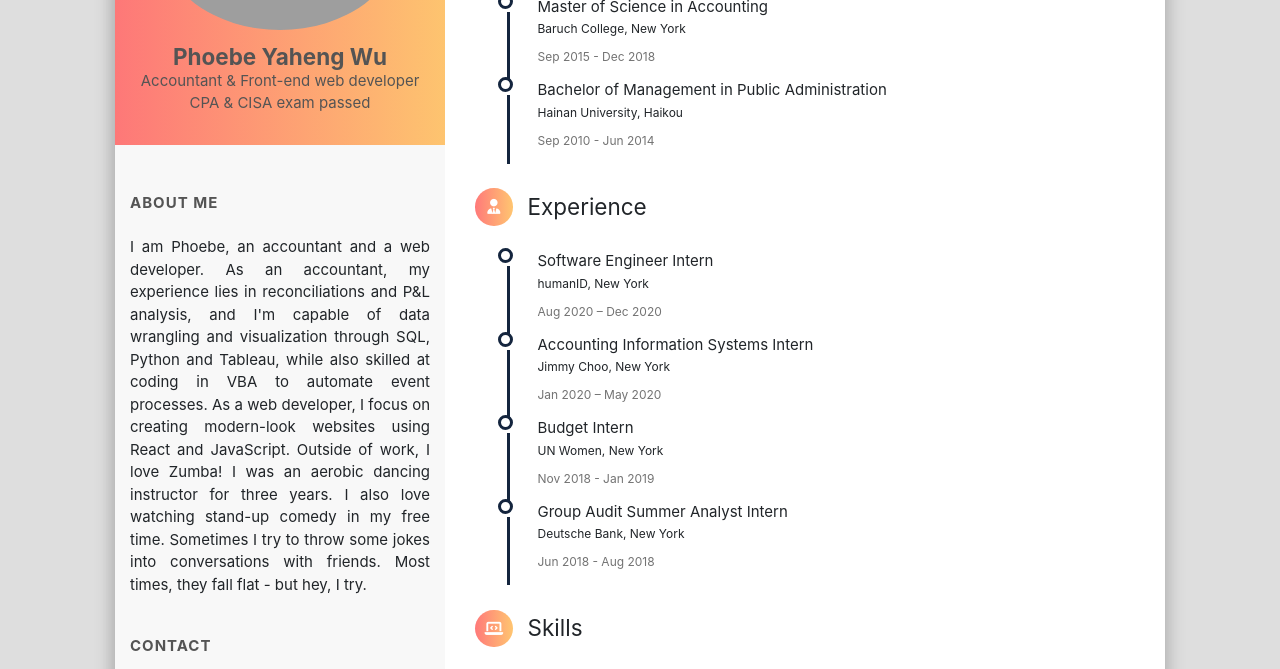
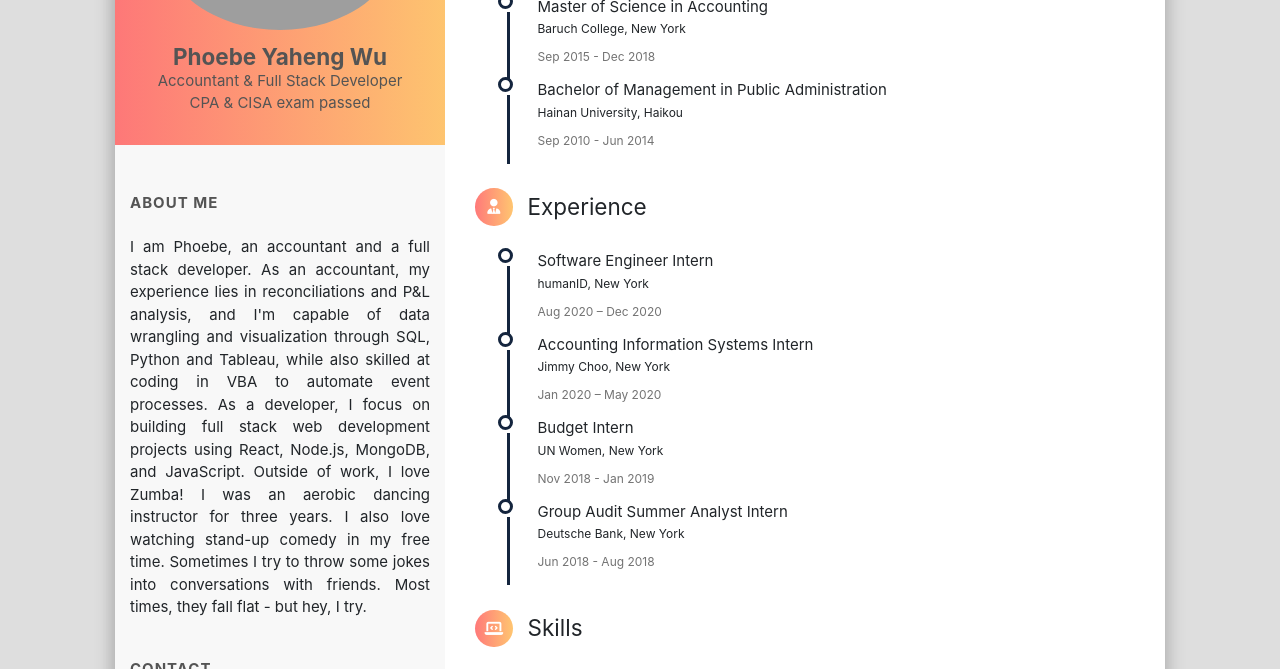
Before and after one commit to wuyaheng/react-portfolio-site, a React (Create React App) app: page /resume in a window 1280 px wide. Shown: the part 244-913 px from the top of the page. Built offline with nearby package versions, Linux system fonts and the light colour scheme; grey boxes are pictures that could not be loaded; what react-sizeme would draw is missing.

Commit message:
update resume

```diff
--- a/src/pages/Resume/Resume.js
+++ b/src/pages/Resume/Resume.js
@@ -15,14 +15,14 @@ class Resume extends Component {
                     </div>
                     <div className="bio">
                     <h1 className="name">Phoebe Yaheng Wu</h1>
-                    <p className="profession">Accountant & Front-end web developer<br/>
+                    <p className="profession">Accountant & Full Stack Developer<br/>
                         CPA & CISA exam passed</p>
                     </div>
                 </div>
                 <div className="intro-section about">
                     <h1 className="title">about me</h1>
                     <p className="paragraph">
-                    I am Phoebe, an accountant and a web developer. As an accountant, my experience lies in reconciliations and P&L analysis, and I'm capable of data wrangling and visualization through SQL, Python and Tableau, while also skilled at coding in VBA to automate event processes. As a web developer, I focus on creating modern-look websites using React and JavaScript. Outside of work, I love Zumba! I was an aerobic dancing instructor for three years. I also love watching stand-up comedy in my free time. Sometimes I try to throw some jokes into conversations with friends. Most times, they fall flat - but hey, I try.
+                    I am Phoebe, an accountant and a full stack developer. As an accountant, my experience lies in reconciliations and P&L analysis, and I'm capable of data wrangling and visualization through SQL, Python and Tableau, while also skilled at coding in VBA to automate event processes. As a developer, I focus on building full stack web development projects using React, Node.js, MongoDB, and JavaScript. Outside of work, I love Zumba! I was an aerobic dancing instructor for three years. I also love watching stand-up comedy in my free time. Sometimes I try to throw some jokes into conversations with friends. Most times, they fall flat - but hey, I try.
                     </p>
                 </div>
                 <div className="intro-section contact">
```
